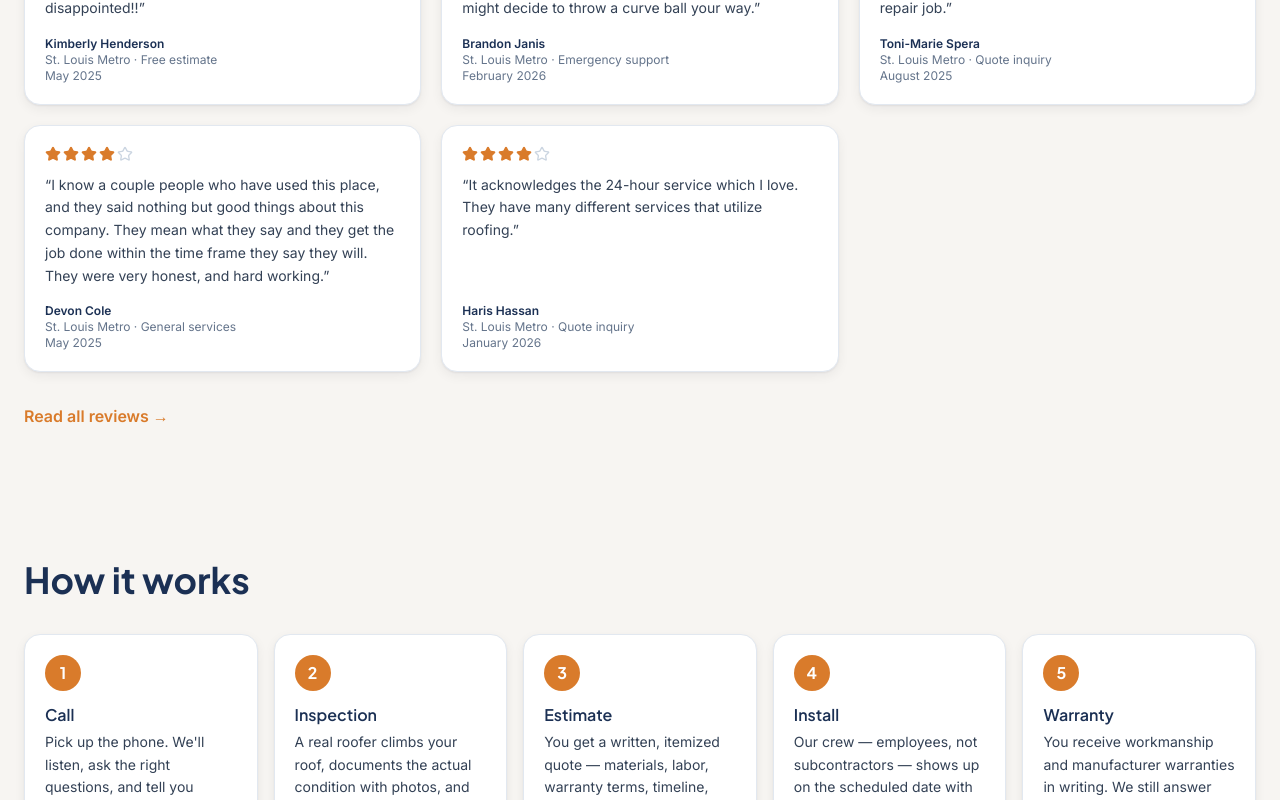
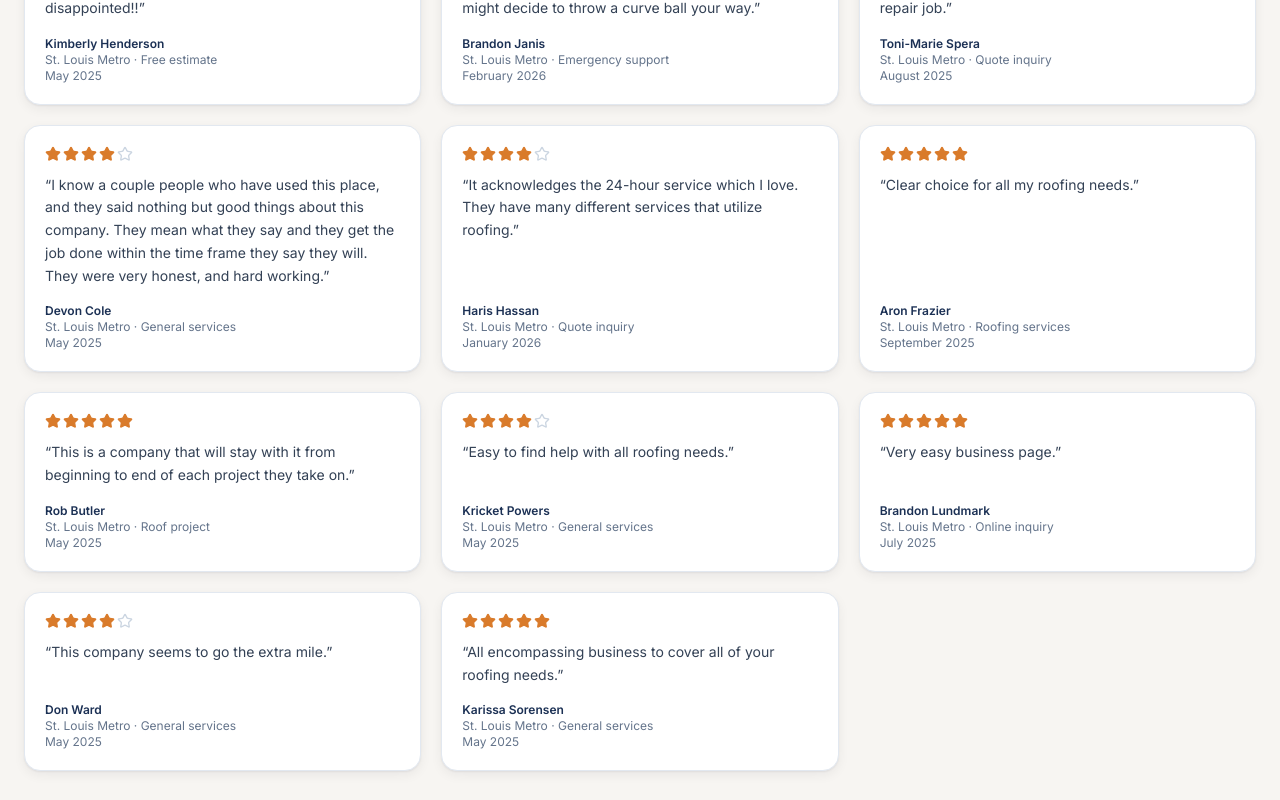
Before and after one commit to RSCHealth/all-weather-roofing, a Next.js app: page / in a window 1280 px wide. Shown: the part 3640-4440 px from the top of the page. Built offline with nearby package versions, Linux system fonts and the light colour scheme; no server answers.

Commit message:
Update reviews.ts

```diff
--- a/src/content/reviews.ts
+++ b/src/content/reviews.ts
@@ -58,4 +58,59 @@ export const REVIEWS: Testimonial[] = [
     quote:
       "It acknowledges the 24-hour service which I love. They have many different services that utilize roofing.",
   },
+  {
+    id: "aron-frazier-2025-09",
+    name: "Aron Frazier",
+    city: "St. Louis Metro",
+    jobType: "Roofing services",
+    date: "2025-09-01",
+    rating: 5,
+    quote: "Clear choice for all my roofing needs.",
+  },
+  {
+    id: "rob-butler-2025-05",
+    name: "Rob Butler",
+    city: "St. Louis Metro",
+    jobType: "Roof project",
+    date: "2025-05-01",
+    rating: 5,
+    quote:
+      "This is a company that will stay with it from beginning to end of each project they take on.",
+  },
+  {
+    id: "kricket-powers-2025-05",
+    name: "Kricket Powers",
+    city: "St. Louis Metro",
+    jobType: "General services",
+    date: "2025-05-01",
+    rating: 4,
+    quote: "Easy to find help with all roofing needs.",
+  },
+  {
+    id: "brandon-lundmark-2025-07",
+    name: "Brandon Lundmark",
+    city: "St. Louis Metro",
+    jobType: "Online inquiry",
+    date: "2025-07-01",
+    rating: 5,
+    quote: "Very easy business page.",
+  },
+  {
+    id: "don-ward-2025-05",
+    name: "Don Ward",
+    city: "St. Louis Metro",
+    jobType: "General services",
+    date: "2025-05-01",
+    rating: 4,
+    quote: "This company seems to go the extra mile.",
+  },
+  {
+    id: "karissa-sorensen-2025-05",
+    name: "Karissa Sorensen",
+    city: "St. Louis Metro",
+    jobType: "General services",
+    date: "2025-05-01",
+    rating: 5,
+    quote: "All encompassing business to cover all of your roofing needs.",
+  },
 ];
```
